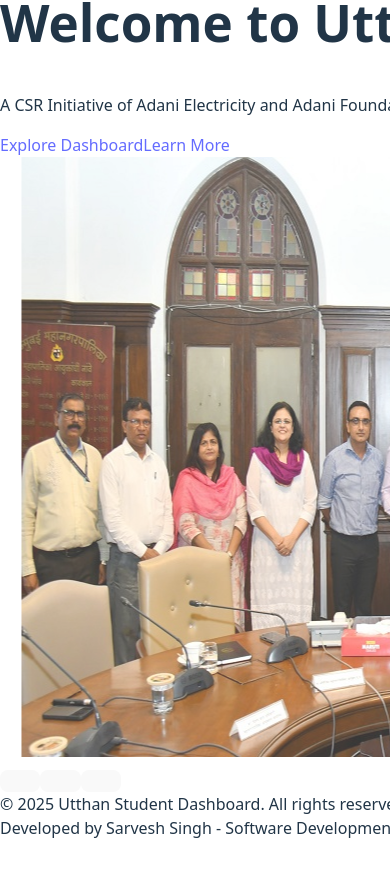
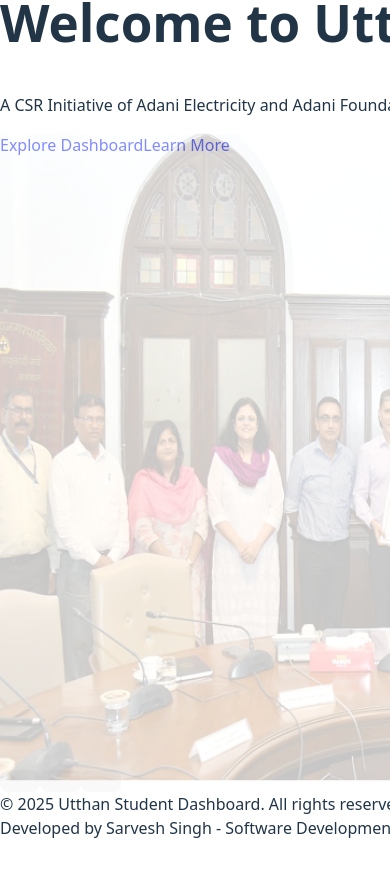
Before and after one commit to sarvesh9137/Utthan-Landing-Page-with-Examination-Analysis-, a React (Vite) app in the folder client/: page / in a window 390 px wide. Shown: the part 4276-5152 px from the top of the page. Built offline with nearby package versions, Linux system fonts and the light colour scheme; no server answers; the HTML template or start-up script is replaced by a standard one.

Commit message:
Improve Home page image alignment and mobile responsiveness

```diff
--- a/client/src/pages/Home.jsx
+++ b/client/src/pages/Home.jsx
@@ -17,59 +17,82 @@ export default function Home() {
   }, []);
 
   return (
-    <section className="min-h-screen flex flex-col justify-start items-center bg-gradient-to-br from-[#82298B] to-[#2B3E8E] pt-10 pb-10 transition-colors duration-300">
-      <h1 className="text-5xl font-bold text-white transition-colors duration-300 text-center px-4 drop-shadow-md">
-        Welcome to Utthan
-      </h1>
+    <section className="min-h-screen flex flex-col justify-center items-center bg-gradient-to-br from-[#82298B] to-[#2B3E8E] py-8 md:py-16 px-4 transition-colors duration-300">
+      {/* Header */}
+      <motion.div
+        initial={{ opacity: 0, y: -20 }}
+        animate={{ opacity: 1, y: 0 }}
+        transition={{ duration: 0.6 }}
+        className="text-center mb-8 md:mb-12"
+      >
+        <h1 className="text-3xl md:text-5xl lg:text-6xl font-bold text-white transition-colors duration-300 drop-shadow-lg">
+          Welcome to Utthan
+        </h1>
 
-      <p className="text-gray-100 text-lg mt-4 transition-colors duration-300 text-center px-4 drop-shadow-sm">
-        A CSR Initiative of Adani Electricity and Adani Foundation.
-      </p>
+        <p className="text-gray-100 text-base md:text-lg lg:text-xl mt-3 md:mt-4 transition-colors duration-300 drop-shadow-sm max-w-2xl mx-auto">
+          A CSR Initiative of Adani Electricity and Adani Foundation.
+        </p>
+      </motion.div>
 
-      <div className="mt-10 flex gap-6">
+      {/* Buttons */}
+      <motion.div
+        initial={{ opacity: 0, y: 20 }}
+        animate={{ opacity: 1, y: 0 }}
+        transition={{ duration: 0.6, delay: 0.2 }}
+        className="flex flex-col sm:flex-row gap-4 md:gap-6 mb-10 md:mb-16 w-full max-w-md px-4"
+      >
         <a
           href="/examination"
-          className="bg-white text-[#82298B] px-8 py-3 rounded-xl shadow-lg hover:bg-gray-100 transition font-semibold"
+          className="flex-1 text-center bg-white text-[#82298B] px-6 md:px-8 py-3 rounded-xl shadow-lg hover:bg-gray-100 hover:scale-105 transition-all duration-300 font-semibold"
         >
           Explore Dashboard
         </a>
 
         <a
           href="/about"
-          className="bg-transparent border-2 border-white text-white px-8 py-3 rounded-xl shadow-lg hover:bg-white/10 transition-colors duration-300 font-semibold"
+          className="flex-1 text-center bg-transparent border-2 border-white text-white px-6 md:px-8 py-3 rounded-xl shadow-lg hover:bg-white/10 hover:scale-105 transition-all duration-300 font-semibold"
         >
           Learn More
         </a>
-      </div>
+      </motion.div>
 
-      <div className="mt-16 w-full max-w-5xl px-4">
-        <div className="relative w-full h-64 md:h-[500px] rounded-2xl overflow-hidden shadow-2xl border-4 border-white/20 backdrop-blur-sm bg-white/5">
+      {/* Image Carousel */}
+      <motion.div
+        initial={{ opacity: 0, scale: 0.9 }}
+        animate={{ opacity: 1, scale: 1 }}
+        transition={{ duration: 0.6, delay: 0.4 }}
+        className="w-full max-w-6xl"
+      >
+        <div className="relative w-full h-[300px] md:h-[400px] lg:h-[500px] rounded-xl md:rounded-2xl overflow-hidden shadow-2xl border-2 md:border-4 border-white/20 backdrop-blur-sm bg-white/5">
           <AnimatePresence mode="wait">
             <motion.img
               key={currentIndex}
               src={images[currentIndex]}
               alt={`Slide ${currentIndex + 1}`}
-              initial={{ opacity: 0, x: 100 }}
-              animate={{ opacity: 1, x: 0 }}
-              exit={{ opacity: 0, x: -100 }}
-              transition={{ duration: 0.5 }}
-              className="absolute inset-0 w-full h-full object-contain"
+              initial={{ opacity: 0, scale: 1.1 }}
+              animate={{ opacity: 1, scale: 1 }}
+              exit={{ opacity: 0, scale: 0.9 }}
+              transition={{ duration: 0.7 }}
+              className="absolute inset-0 w-full h-full object-cover"
             />
           </AnimatePresence>
 
-          <div className="absolute bottom-4 left-1/2 transform -translate-x-1/2 flex gap-2 z-10">
+          {/* Carousel Indicators */}
+          <div className="absolute bottom-4 md:bottom-6 left-1/2 transform -translate-x-1/2 flex gap-2 md:gap-3 z-10">
             {images.map((_, index) => (
               <button
                 key={index}
                 onClick={() => setCurrentIndex(index)}
-                className={`w-3 h-3 rounded-full transition-colors duration-300 shadow-sm ${index === currentIndex ? "bg-white" : "bg-white/50"
+                className={`w-2.5 h-2.5 md:w-3 md:h-3 rounded-full transition-all duration-300 shadow-md ${index === currentIndex
+                    ? "bg-white scale-125"
+                    : "bg-white/50 hover:bg-white/75"
                   }`}
                 aria-label={`Go to slide ${index + 1}`}
               />
             ))}
           </div>
         </div>
-      </div>
+      </motion.div>
     </section>
   );
 }
```
